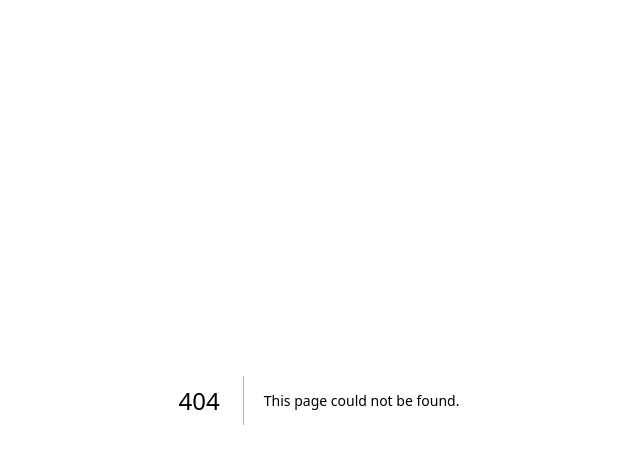
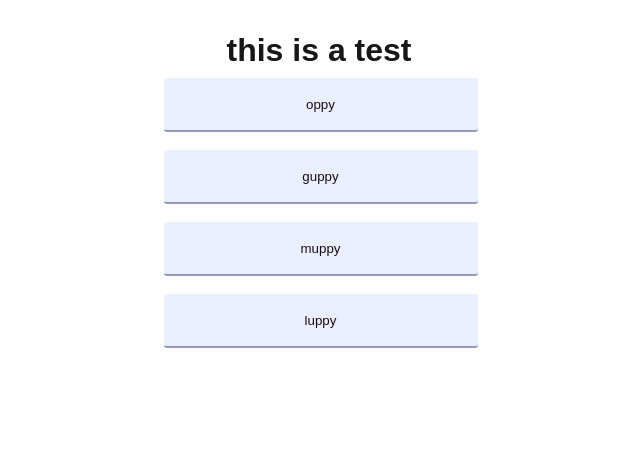
Before and after one commit to Esteb4ncd/DermaKnight_WebApp, a Next.js app in the folder dermaknight/: page /quiz in a window 1280 px wide. Before the commit this address had no page. Shown: the top 464 px of the page, without its empty margins (321-961 px from the left). Built offline with nearby package versions, Linux system fonts and the light colour scheme.

Commit message:
created quiz page folder, styled buttons, made it so only one can be selected at a time

```diff
--- a/dermaknight/app/globals.css
+++ b/dermaknight/app/globals.css
@@ -1,3 +1,10 @@
+.auth-container {
+  padding: 32px;
+  max-width: 393px;
+  margin: 0 auto;
+  text-align: center;
+}
+
 :root {
   --background: #ffffff;
   --foreground: #171717;
@@ -12,6 +19,8 @@
   --color-green: #5B9253;
   --color-yellow: #FFF48D;
   --color-quiz-button: #EAEFFF;
+  --color-quiz-button-selected: #969DB3;
+  --color-quiz-button-border: #949DB5;
 
 
   --font-main: 'Lexend', sans-serif;
--- /dev/null
+++ b/dermaknight/app/quiz/page.js
@@ -0,0 +1,38 @@
+'use client';
+
+import { useState } from 'react';
+import QuizButton from "@/app/ui/quizButton/QuizButton.js";
+
+export default function QuizPage() {
+  const [activeButton, setActiveButton] = useState(null);
+
+  const handleButtonClick = (buttonId) => {
+    setActiveButton(buttonId);
+  };
+
+  return (
+    <div className='auth-container'>
+      <h1>this is a test</h1>
+      <QuizButton
+        text="oppy"
+        isActive={activeButton === 'oppy'}
+        onClick={() => handleButtonClick('oppy')}
+      />
+      <QuizButton
+        text="guppy"
+        isActive={activeButton === 'guppy'}
+        onClick={() => handleButtonClick('guppy')}
+      />
+      <QuizButton
+        text="muppy"
+        isActive={activeButton === 'muppy'}
+        onClick={() => handleButtonClick('muppy')}
+      />
+      <QuizButton
+        text="luppy"
+        isActive={activeButton === 'luppy'}
+        onClick={() => handleButtonClick('luppy')}
+      />
+    </div>
+  );
+}
--- a/dermaknight/app/ui/quizButton/quizButton.js
+++ b/dermaknight/app/ui/quizButton/quizButton.js
@@ -1,18 +1,29 @@
+// 'use client';
+
+// import React from 'react';
+// import styles from './QuizButton.module.css';
+
+// export default function QuizButton({ text = "Click Me", isActive, onClick }) {
+//   return (
+//     <button
+//       onClick={onClick}
+//       className={`${styles.toggleButton} ${isActive ? styles.active : ''}`}
+//     >
+//       {text}
+//      {isActive= activeButton === text}
+//       {onClick= () => handleButtonClick(text)}
+//     </button>
+//   );
+// }
 'use client';
 
-import React, { useState } from 'react';
+import React from 'react';
 import styles from './QuizButton.module.css';
 
-export default function QuizButton({ text = "Click Me" }) {
-  const [isActive, setIsActive] = useState(false);
-
-  const toggleColor = () => {
-    setIsActive(!isActive);
-  };
-
+export default function QuizButton({ text = "Click Me", isActive, onClick }) {
   return (
     <button
-      onClick={toggleColor}
+      onClick={onClick}
       className={`${styles.toggleButton} ${isActive ? styles.active : ''}`}
     >
       {text}
--- a/dermaknight/app/ui/quizButton/quizButton.module.css
+++ b/dermaknight/app/ui/quizButton/quizButton.module.css
@@ -1,15 +1,24 @@
+.main {
+    font-family: var(--font-main) ;
+}
+
 .toggleButton {
-    background-color: #4CAF50;  /* Green color */
-    color: white;
-    padding: 15px 32px;
-    border: none;
-    border-radius: 4px;
-    cursor: pointer;
-    font-size: 16px;
-    transition: all 0.3s ease;
+    font-family: var(--font-main) ;
+    border-radius: 3px;
+    background-color: var(  --color-quiz-button);
+    color: var(  --color-text);
+    width: 314px;
+    height: 54px;
+    margin: 9px;
+
+    border-bottom: 2px solid var(--color-quiz-button-border);
+    border-top: 0;
+    border-left: 0;
+    border-right: 0;
+
 }
 
 .toggleButton.active {
-    background-color: #f44336;  /* Red color */
+    background-color: var(  --color-quiz-button-selected);
     color: white;
 }
```
Also changed, not shown: dermaknight/app/page.js (+0 -13 lines).
